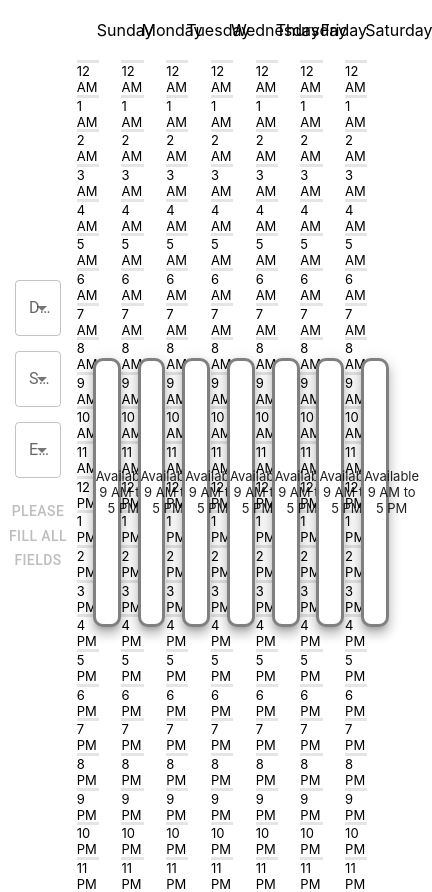
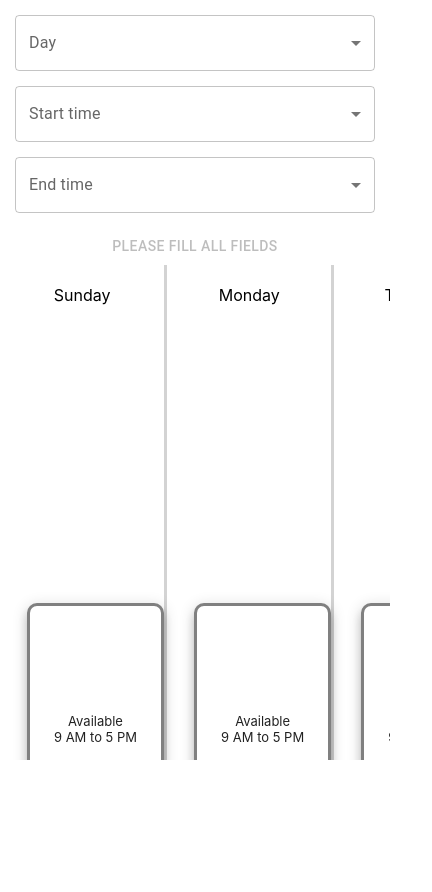
Before and after one commit to chrisbakeraugie/scheduling-calendar, a React (Create React App) app: page / in a window 390 px wide. Shown: the whole page, 432 px wide, since content can reach past the window. After the commit the page ends 844 px from the top, so only its background shows below. Built offline with nearby package versions, Linux system fonts and the light colour scheme.

Commit message:
Basic mobile formatting

```diff
--- a/src/App.js
+++ b/src/App.js
@@ -14,10 +14,25 @@
   grid-template-rows: repeat(5, 1fr);
   grid-column-gap: 0px;
   grid-row-gap: 0px;
+  @media (max-width: 500px){
+    height:90vh;
+    display: grid;
+    grid-template-columns: repeat(5, 1fr);
+    grid-template-rows: 0.5fr repeat(4, 1fr);
+    grid-column-gap: 0px;
+    grid-row-gap: 0px;
+    width:100vw;
+  }
 `;
 
 const CalendarContainer = styled.div`
   grid-area: 1 / 2 / 6 / 6;
+  @media (max-width: 500px){
+    grid-area: 2 / 1 / 6 / 6;
+    overflow-x:auto;
+    width:100%;
+    height:100%;
+  }
   `
 
 const Toolbar = styled.div`
@@ -25,6 +40,10 @@
    display:flex;
    margin:auto;
    width:100%;
+   @media (max-width: 500px){
+     grid-area: 1 / 1 / 2 / 6;
+     max-width:100%;
+  }
   `;
 
 export const AvailabilityContext = React.createContext();
@@ -51,6 +70,7 @@
         <CalendarContainer>
           <Week></Week>
         </CalendarContainer>
+      </AppContainter>
       <Modal
         open={modal.isOpen}
         onClose={handleCloseModal}
@@ -59,7 +79,6 @@
           <ModalContents />
         </div>
       </Modal>
-      </AppContainter>
     </AvailabilityContext.Provider>
   );
 }
--- a/src/calendar/day/Day.js
+++ b/src/calendar/day/Day.js
@@ -9,6 +9,11 @@
 const DayContainer = styled.div`
 height:calc(100% - 50px);
 width:14%;
+@media (max-width: 500px) {
+    width:100%;
+    border-right:lightgray solid;
+    height:150%;
+}
 `;
 
 const TimeContainer = styled.div`
@@ -31,7 +36,10 @@
     '&:hover': {
         cursor: "pointer",
         backgroundColor: "#ececec"
-    }
+    },
+    '@media (max-width: 500px)': {
+        width: '80%',
+      },
 }
 
 const DayHeader = styled.div`
--- a/src/calendar/day/HourMarks.js
+++ b/src/calendar/day/HourMarks.js
@@ -6,6 +6,9 @@
 width:50%;
 font-size:small;
 text-align:start;
+@media (max-width: 500px) {
+    visibility:hidden;
+}
 `
 
 const Mark = styled.div`
--- a/src/calendar/week/Week.js
+++ b/src/calendar/week/Week.js
@@ -8,6 +8,10 @@
 height:100%;
 display:flex;
 justify-content:space-evenly;
+@media (max-width: 500px) {
+    overflow:auto;
+    width:300%;
+}
 `;
 
 
```
Also changed, not shown: 1 other file (tests, documents, lock files or other folders). Lines whose indentation alone changed are shown as unchanged.
